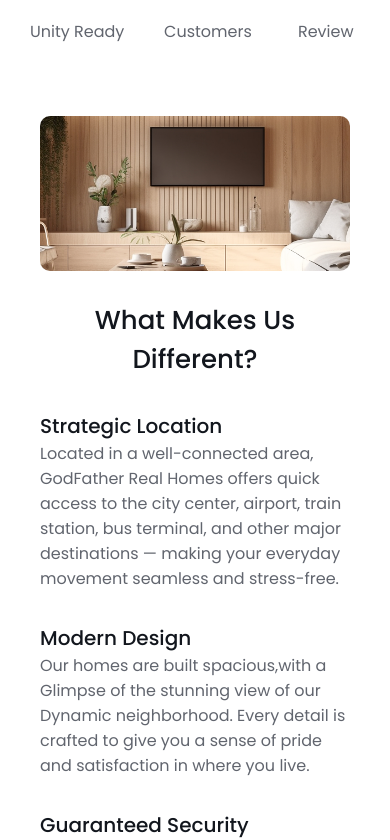
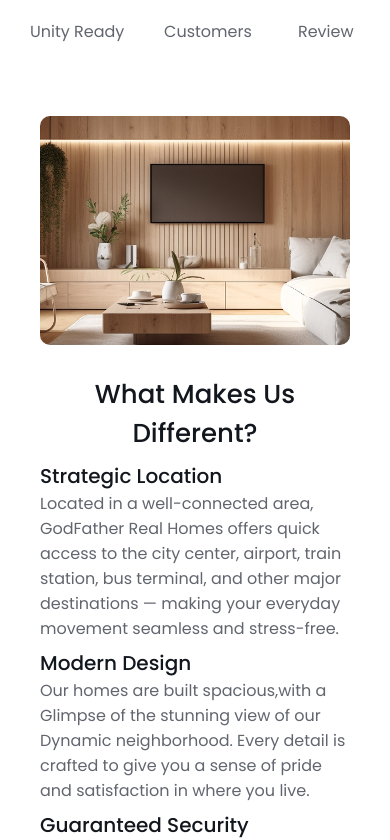
Before and after one commit to devNenye001/Godfather-Real-Homes, a React (Vite) app: page / in a window 390 px wide. Shown: the part 1244-2084 px from the top of the page. Built offline with nearby package versions, Linux system fonts and the light colour scheme.

Commit message:
added styles

```diff
--- a/src/styles/landingpage.css
+++ b/src/styles/landingpage.css
@@ -263,17 +263,18 @@ body {
 
   .featureSection2 .img {
     width: 100%;
-    height: 200px;
+    height: 300px;
     margin-bottom: 30px;
     border-radius: 10px;
+    margin-right: 0px;
   }
 
-  .features2 div {
+  /* .features2 div {
     width: 100%;
-  }
+  } */
   .features2text {
     width: 100%;
-    height: 100%;
+    height: 90%;
     display: flex;
     flex-direction: column;
     justify-content: space-between;
@@ -449,7 +450,7 @@ body {
 footer {
   width: 100dvw;
   height: 50dvh;
-  background-color: #eff3f6;
+  border-top: 1.5px solid #61656e;
   display: flex;
   flex-direction: column;
   padding: 20px 70px;
```
